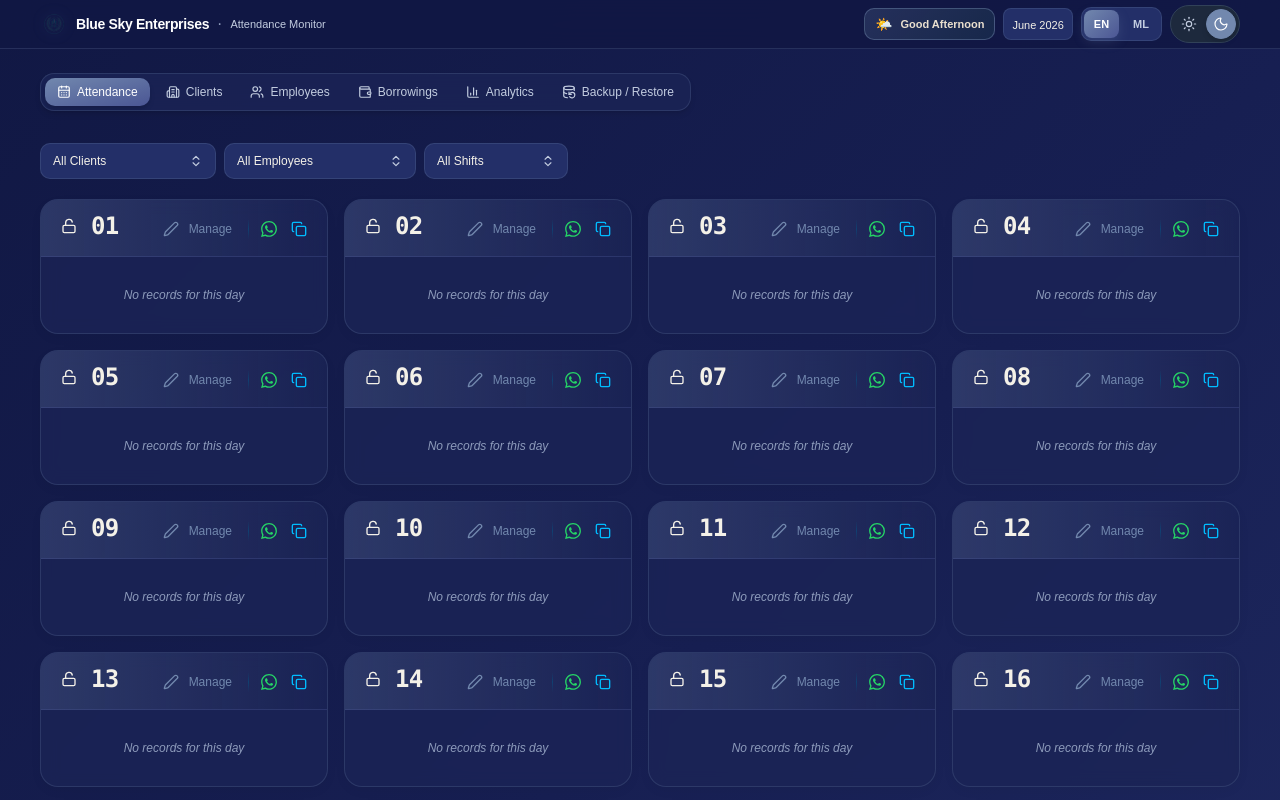
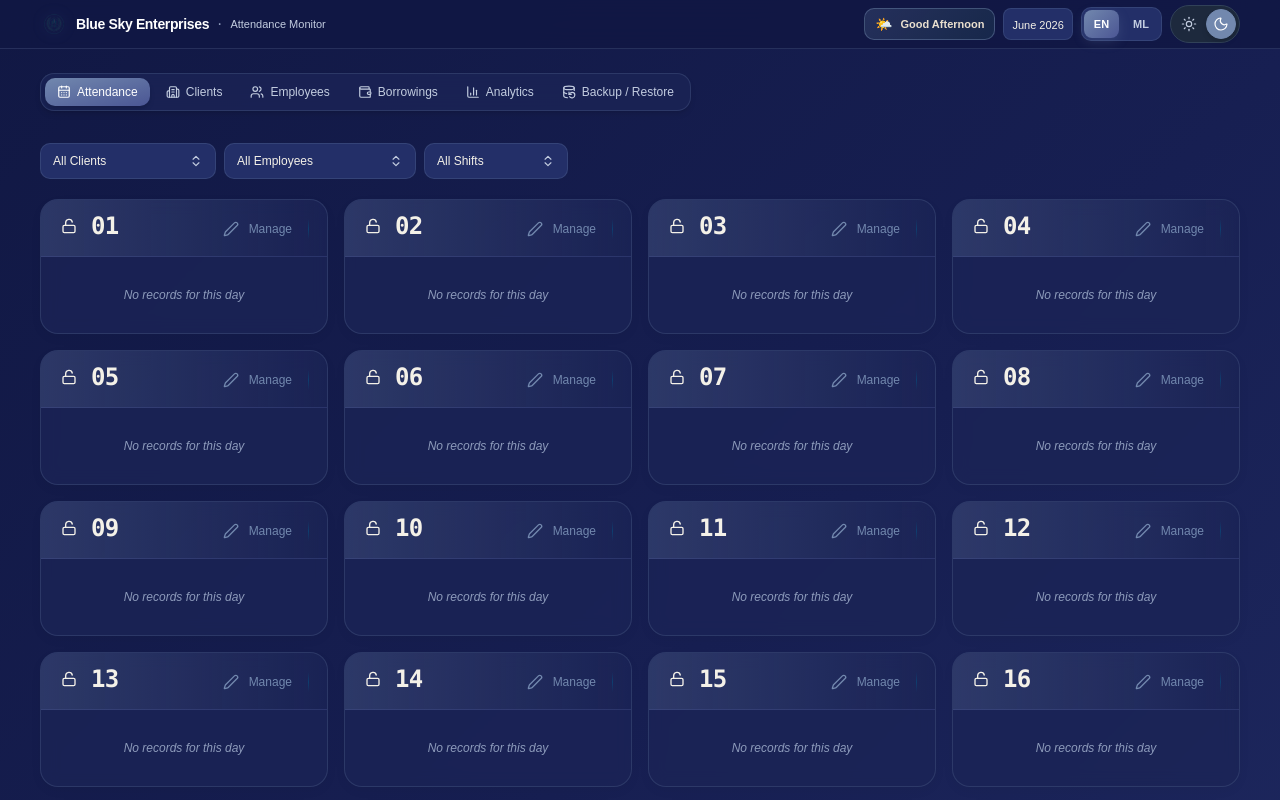
Before and after one commit to Blue-sky-enterprises/attendance-management-system, a React (Vite) app: page / in a window 1280 px wide. Shown: the top 800 px of the page. Built offline with nearby package versions, Linux system fonts and the light colour scheme.

Commit message:
feat: conditionally render WhatsApp and copy buttons based on attendance data presence

```diff
--- a/src/pages/AttendanceManager.tsx
+++ b/src/pages/AttendanceManager.tsx
@@ -1657,6 +1657,9 @@ export default function AttendanceManager() {
                               )}
 
                               {/* WhatsApp & Copy — revealed on hover */}
+
+                              {(clientsToShow.length > 0 || (rec.absentees?.length ?? 0) > 0)  && (
+  <>
     <Tooltip>
       <TooltipTrigger asChild>
         <Button
@@ -1690,6 +1693,8 @@ export default function AttendanceManager() {
         Copy attendance message
       </TooltipContent>
     </Tooltip>
+  </>
+)}
                             </div>
                           </CardHeader>
 
```
Lines whose indentation alone changed are shown as unchanged.
